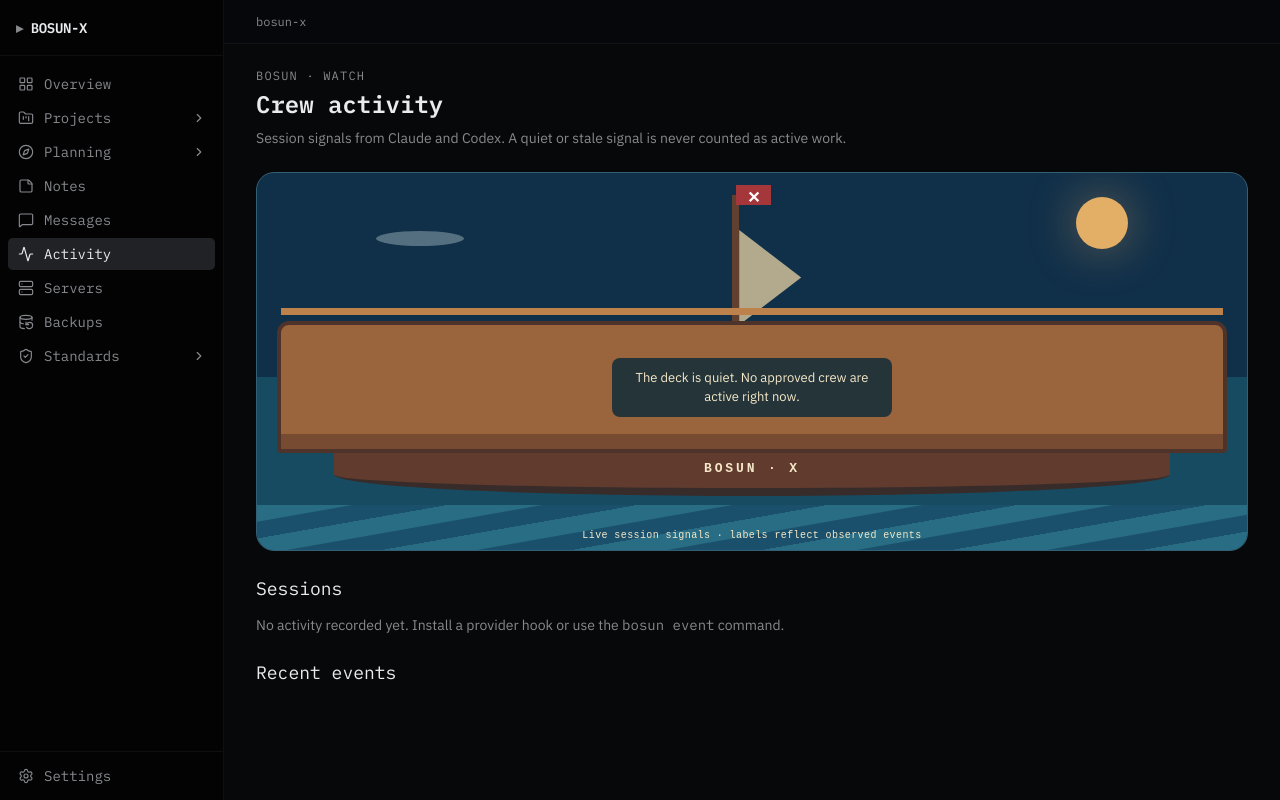
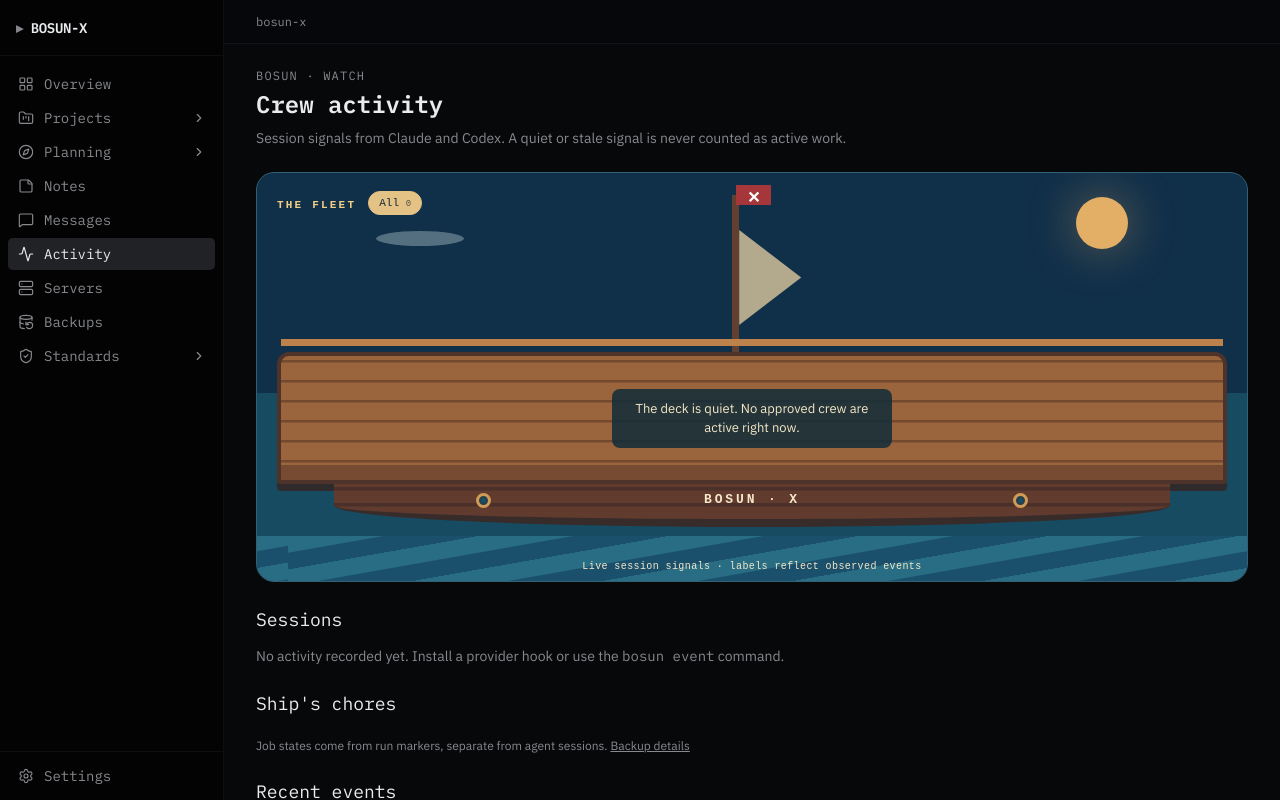
Before and after one commit to x-hakt/bosun-x-dashboard, a Next.js app: page /activity in a window 1280 px wide. Built offline with nearby package versions, Linux system fonts and the light colour scheme.

Commit message:
Add crew fleet filters and job activity to the watch

```diff
--- a/src/app/(app)/activity/page.tsx
+++ b/src/app/(app)/activity/page.tsx
@@ -2,15 +2,27 @@ import Link from "next/link";
 import { readActivity, type PublicCrew } from "@/lib/activity";
 import { ActivityRefresh } from "@/components/activity-refresh";
 import { CrewShip } from "@/components/crew-ship";
+import { getJobStatuses } from "@/lib/data/jobs";
 
 export const runtime = "nodejs";
 export const dynamic = "force-dynamic";
 
 export default async function ActivityPage() {
-  const { crew, events } = await readActivity();
+  const [{ crew, events }, jobInfo] = await Promise.all([readActivity(), getJobStatuses()]);
+  const jobEvents = jobInfo.jobs.flatMap((job) => {
+    const entries: { id: string; at: string; label: string; source: string; context: string }[] = [];
+    if (job.lastRun?.startedAt) entries.push({ id: `${job.name}:start:${job.lastRun.startedAt}`, at: job.lastRun.startedAt, label: "started", source: job.label, context: "scheduled job" });
+    if (job.lastRun?.finishedAt) entries.push({ id: `${job.name}:finish:${job.lastRun.finishedAt}`, at: job.lastRun.finishedAt, label: job.lastRun.ok === false ? "failed" : "finished", source: job.label, context: "scheduled job" });
+    return entries;
+  });
+  const timeline = [
+    ...events.map((event) => ({ id: event.id, at: event.at, label: event.kind.replaceAll("_", " "), source: event.provider, context: event.project || "unmapped" })),
+    ...jobEvents,
+  ].sort((a, b) => b.at.localeCompare(a.at)).slice(0, 60);
   const shipCrew: PublicCrew[] = crew.filter((member) => member.state !== "finished" && member.state !== "unknown").slice(0, 8).map((member, i) => ({
     alias: `${member.provider === "codex" ? "Codex" : member.provider === "claude" ? "Claude" : "Crew"} ${i + 1}`,
     project: member.project || "Unmapped", state: member.state, updated: member.lastSeen,
+    href: member.project ? `/projects/${encodeURIComponent(member.project)}${member.task ? `#${encodeURIComponent(member.task)}` : ""}` : undefined,
   }));
   return <div className="space-y-6">
     <ActivityRefresh />
@@ -25,10 +37,17 @@ export default async function ActivityPage() {
         <div className="text-right text-sm"><span className={member.state === "needs_approval" ? "text-amber-400" : member.state === "stale" ? "text-muted-foreground" : "text-foreground"}>{member.state.replaceAll("_", " ")}</span>
           <p className="text-xs text-muted-foreground mt-1">Last observed <time dateTime={member.lastSeen}>{new Date(member.lastSeen).toLocaleString("en-AU", { timeZone: "Australia/Sydney" })}</time></p></div>
       </article>) : <p className="text-sm text-muted-foreground">No activity recorded yet. Install a provider hook or use the <code>bosun event</code> command.</p>}</div></section>
+    <section><h2 className="font-mono text-lg mb-3">Ship&apos;s chores</h2>
+      <div className="grid gap-2 sm:grid-cols-2 lg:grid-cols-3">{jobInfo.jobs.map((job) => <article key={job.name} className="rounded-lg border border-border bg-card p-3 text-sm">
+        <div className="flex justify-between gap-2"><strong>{job.label}</strong><span className={job.state === "failed" || job.state === "stalled" || job.state === "overdue" ? "text-amber-400" : "text-muted-foreground"}>{job.state}</span></div>
+        <p className="text-xs text-muted-foreground mt-1">{job.lastRun?.finishedAt ? `Last finished ${new Date(job.lastRun.finishedAt).toLocaleString("en-AU", { timeZone: "Australia/Sydney" })}` : "Awaiting first completed run"}</p>
+      </article>)}</div>
+      <p className="text-xs text-muted-foreground mt-2">Job states come from run markers, separate from agent sessions. <Link className="underline" href="/backups">Backup details</Link></p>
+    </section>
     <section><h2 className="font-mono text-lg mb-3">Recent events</h2>
-      <ol className="space-y-1 text-sm">{events.slice(0, 40).map((event) => <li className="flex flex-wrap gap-x-3 border-b border-border/50 py-1" key={event.id}>
-        <time className="font-mono text-muted-foreground" dateTime={event.at}>{new Date(event.at).toLocaleTimeString("en-AU", { timeZone: "Australia/Sydney" })}</time>
-        <span className="capitalize">{event.provider}</span><span>{event.kind.replaceAll("_", " ")}</span><span className="text-muted-foreground">{event.project || "unmapped"}</span>
+      <ol className="space-y-1 text-sm">{timeline.map((event) => <li className="flex flex-wrap gap-x-3 border-b border-border/50 py-1" key={event.id}>
+        <time className="font-mono text-muted-foreground" dateTime={event.at}>{new Date(event.at).toLocaleString("en-AU", { timeZone: "Australia/Sydney" })}</time>
+        <span className="capitalize">{event.source}</span><span>{event.label}</span><span className="text-muted-foreground">{event.context}</span>
       </li>)}</ol></section>
   </div>;
 }
--- a/src/app/globals.css
+++ b/src/app/globals.css
@@ -52,26 +52,44 @@
 
 /* IDEA-20: small original CSS ship. The list remains the accessible source. */
 .crew-scene { position: relative; overflow: hidden; min-height: 340px; border: 1px solid #346075; border-radius: 18px; background: linear-gradient(#102f49 0 54%, #164b61 54% 100%); color: #f6e8c8; padding: 16px 20px 54px; }
+.crew-harbour { position: relative; z-index: 3; display: flex; align-items: center; flex-wrap: wrap; gap: 12px; }
+.crew-harbour-title { font: 700 11px monospace; letter-spacing: .2em; color: #f4cf83; white-space: nowrap; }
+.crew-filters { display: flex; gap: 6px; overflow-x: auto; max-width: 100%; padding: 2px 0 5px; }
+.crew-filters button { flex: none; border: 1px solid #6c8590; border-radius: 999px; background: #0b2538df; padding: 5px 10px; color: #f6e8c8; font: 11px monospace; cursor: pointer; }
+.crew-filters button:hover, .crew-filters button:focus-visible { border-color: #f4cf83; outline-color: #f4cf83; }
+.crew-filters button[aria-pressed="true"] { background: #e4c184; border-color: #e4c184; color: #162a36; }
+.crew-filters small { font-size: 9px; opacity: .75; }
 .crew-sky { position: absolute; inset: 0 0 44%; pointer-events: none; }
 .crew-sun { position: absolute; top: 24px; right: 12%; width: 52px; height: 52px; border-radius: 50%; background: #e3ae65; box-shadow: 0 0 48px #e3ae6570; }
 .crew-cloud { position: absolute; top: 58px; left: 12%; width: 88px; height: 15px; border-radius: 100%; background: #a6bcc0; opacity: .45; }
 .crew-mast { position: absolute; left: 48%; top: 22px; bottom: 95px; width: 7px; background: #62402f; }
 .crew-sail { position: absolute; top: 35px; left: 7px; width: 62px; height: 95px; background: #ddca9e; clip-path: polygon(0 0,100% 50%,0 100%); opacity: .8; }
 .crew-flag { position: absolute; top: -10px; left: 4px; width: 35px; height: 20px; background: #a5373b; color: white; text-align: center; font-weight: bold; }
-.crew-deck { position: relative; z-index: 1; margin-top: 132px; min-height: 125px; padding: 12px; border-radius: 12px 12px 4px 4px; background: #9a643c; border: 4px solid #4d3329; box-shadow: inset 0 -15px #774b31; }
+.crew-deck { position: relative; z-index: 1; margin-top: 132px; min-height: 125px; padding: 12px; border-radius: 12px 12px 4px 4px; background: repeating-linear-gradient(0deg,#9a643c 0 17px,#73492f 18px 20px); border: 4px solid #4d3329; box-shadow: inset 0 -15px #774b31, 0 7px 0 #2f2a2b; }
 .crew-rail { position: absolute; top: -17px; left: 0; right: 0; border-top: 7px solid #bd824c; }
 .crew-stations { display: flex; gap: 10px; flex-wrap: wrap; justify-content: center; align-items: flex-start; min-height: 100px; }
 .crew-station { display: grid; justify-items: center; align-content: start; min-width: 92px; max-width: 145px; padding: 3px 6px; border-radius: 8px; background: #142d39d9; border: 1px solid #d7b887; text-align: center; font-size: 11px; }
-.crew-avatar { display: grid; place-items: center; width: 30px; height: 30px; margin: -15px 0 4px; border-radius: 50% 50% 8px 8px; background: #d7aa76; border: 2px solid #4b3029; color: #302a34; font-weight: bold; font-size: 18px; }
+.crew-station[href]:hover, .crew-station[href]:focus-visible { color: inherit; border-color: #fff3c4; box-shadow: 0 0 0 2px #fff3c466; text-decoration: none; }
+.crew-avatar { position: relative; display: grid; place-items: center; width: 30px; height: 30px; margin: -15px 0 4px; border-radius: 50% 50% 8px 8px; background: #d7aa76; border: 2px solid #4b3029; color: #302a34; font-weight: bold; font-size: 18px; }
+.crew-avatar::before { content: ""; position: absolute; width: 37px; height: 13px; top: -9px; left: -5px; background: #192b35; border-bottom: 3px solid #cf9b56; clip-path: polygon(0 90%,19% 40%,25% 0,75% 0,82% 40%,100% 90%); }
 .crew-needs_approval .crew-avatar { background: #e2ad48; box-shadow: 0 0 13px #ffd46c; }
+.crew-working .crew-avatar { animation: crew-at-work 2.5s ease-in-out infinite; }
+.crew-needs_approval .crew-avatar { animation: crew-signal 1.5s ease-in-out infinite; }
+.crew-waiting_for_tool .crew-avatar { background: #97c1c2; }
 .crew-stale { opacity: .6; }
+.crew-overflow { margin-top: 8px; text-align: center; font: 10px monospace; color: #f6e8c8; }
 .crew-name { font-weight: 700; }
 .crew-project { opacity: .75; }
 .crew-empty { align-self: center; max-width: 280px; text-align: center; background: #142d39df; border-radius: 8px; padding: 10px; font-size: 13px; }
-.crew-hull { position: relative; z-index: 1; margin: 0 6%; height: 43px; border-radius: 0 0 50% 50%; background: #603b2e; border-bottom: 8px solid #382c2b; text-align: center; font: 700 13px/31px monospace; letter-spacing: .22em; }
-.crew-sea { position: absolute; height: 45px; bottom: 0; left: 0; right: 0; background: repeating-linear-gradient(170deg,#286d83 0 16px,#1b506c 17px 33px); }
+.crew-hull { position: relative; z-index: 1; margin: 0 6%; height: 43px; border-radius: 0 0 50% 50%; background: repeating-linear-gradient(0deg,#603b2e 0 12px,#4a3029 13px 16px); border-bottom: 8px solid #382c2b; text-align: center; font: 700 13px/31px monospace; letter-spacing: .22em; }
+.crew-hull::before, .crew-hull::after { content: ""; position: absolute; top: 9px; width: 15px; height: 15px; border: 3px solid #cf9b56; border-radius: 50%; background: #194d63; box-shadow: inset 0 0 0 2px #253f4b; }
+.crew-hull::before { left: 17%; } .crew-hull::after { right: 17%; }
+.crew-sea { position: absolute; height: 45px; bottom: 0; left: 0; right: 0; background: repeating-linear-gradient(170deg,#286d83 0 16px,#1b506c 17px 33px); animation: crew-waves 16s linear infinite; }
 .crew-caption { position: absolute; z-index: 2; bottom: 9px; left: 18px; right: 18px; text-align: center; font: 10px monospace; letter-spacing: .04em; }
 @media (max-width: 620px) { .crew-scene { min-height: 430px; } .crew-deck { margin-top: 115px; } .crew-station { min-width: 82px; } }
+@keyframes crew-at-work { 50% { transform: translateY(-3px); } }
+@keyframes crew-signal { 50% { box-shadow: 0 0 20px 6px #ffd46c; } }
+@keyframes crew-waves { to { background-position: 100px 0; } }
 @media (prefers-reduced-motion: reduce) { .crew-scene *, .crew-scene *::before, .crew-scene *::after { animation: none !important; transition: none !important; } }
 
 :root {
--- a/src/components/crew-ship.tsx
+++ b/src/components/crew-ship.tsx
@@ -1,3 +1,6 @@
+"use client";
+
+import { useState } from "react";
 import type { PublicCrew } from "@/lib/activity";
 
 const labels: Record<PublicCrew["state"], string> = {
@@ -5,29 +8,46 @@ const labels: Record<PublicCrew["state"], string> = {
   ready_for_prompt: "Ready", finished: "Finished", stale: "Signal stale", unknown: "Unknown",
 };
 
-export function CrewShip({ crew, publicView = false }: { crew: PublicCrew[]; publicView?: boolean }) {
+type DisplayCrew = PublicCrew & { href?: string };
+
+export function CrewShip({ crew, publicView = false }: { crew: DisplayCrew[]; publicView?: boolean }) {
+  const [selection, setSelection] = useState("all");
+  const projects = [...new Set(crew.map((member) => member.project))].sort();
+  const selected = projects.includes(selection) ? selection : "all";
+  const visible = selected === "all" ? crew : crew.filter((member) => member.project === selected);
   return (
     <section className="crew-scene" aria-label="Bosun crew activity">
+      <div className="crew-harbour">
+        <span className="crew-harbour-title">THE FLEET</span>
+        <div className="crew-filters" aria-label="Choose a project ship">
+          <button type="button" aria-pressed={selected === "all"} onClick={() => setSelection("all")}>All <small>{crew.length}</small></button>
+          {projects.map((project) => <button type="button" key={project} aria-pressed={selected === project} onClick={() => setSelection(project)}>{project} <small>{crew.filter((member) => member.project === project).length}</small></button>)}
+        </div>
+      </div>
       <div className="crew-sky" aria-hidden="true"><span className="crew-sun" /><span className="crew-cloud" /></div>
       <div className="crew-mast" aria-hidden="true"><span className="crew-sail" /><span className="crew-flag">✕</span></div>
       <div className="crew-deck">
         <div className="crew-rail" aria-hidden="true" />
         <div className="crew-stations">
-          {crew.length ? crew.slice(0, 8).map((member, index) => (
-            <div className={`crew-station crew-${member.state}`} key={`${member.alias}-${index}`}>
+          {visible.length ? visible.slice(0, 8).map((member, index) => {
+            const contents = <>
               <span className="crew-avatar" aria-hidden="true">{member.state === "needs_approval" ? "!" : index % 2 ? "✦" : "✧"}</span>
               <span className="crew-name">{member.alias}</span>
               <span className="crew-state">{labels[member.state]}</span>
               <span className="crew-project">{member.project}</span>
-            </div>
-          )) : <p className="crew-empty">The deck is quiet. No approved crew are active right now.</p>}
+            </>;
+            return member.href
+              ? <a className={`crew-station crew-${member.state}`} href={member.href} key={`${member.alias}-${index}`} aria-label={`${member.alias}, ${labels[member.state]}, open ${member.project}`}>{contents}</a>
+              : <div className={`crew-station crew-${member.state}`} key={`${member.alias}-${index}`}>{contents}</div>;
+          }) : <p className="crew-empty">The deck is quiet. No approved crew are active right now.</p>}
         </div>
+        {visible.length > 8 && <p className="crew-overflow">+{visible.length - 8} more crew in the roster below</p>}
       </div>
       <div className="crew-hull" aria-hidden="true"><span>BOSUN · X</span></div>
       <div className="crew-sea" aria-hidden="true" />
       <p className="crew-caption">{publicView ? "Public summary · updates every 10 seconds · details stay private" : "Live session signals · labels reflect observed events"}</p>
       <div className="sr-only" role="status">
-        {crew.length ? crew.map((member) => `${member.alias} on ${member.project}: ${labels[member.state]}`).join(". ") : "No approved crew are active right now."}
+        {visible.length ? visible.map((member) => `${member.alias} on ${member.project}: ${labels[member.state]}`).join(". ") : "No approved crew are active right now."}
       </div>
     </section>
   );
--- a/src/lib/activity.ts
+++ b/src/lib/activity.ts
@@ -3,12 +3,12 @@ import path from "node:path";
 import { DATA_DIR } from "@/lib/data/paths";
 
 export type CrewState = "working" | "waiting_for_tool" | "needs_approval" | "ready_for_prompt" | "finished" | "stale" | "unknown";
-type Kind = "session_start" | "turn_start" | "tool_start" | "tool_end" | "approval_request" | "turn_stop" | "session_end" | "interrupt" | "subagent_start" | "subagent_stop" | "heartbeat";
+type Kind = "session_start" | "turn_start" | "tool_start" | "tool_end" | "approval_request" | "assignment" | "turn_stop" | "session_end" | "interrupt" | "subagent_start" | "subagent_stop" | "heartbeat";
 type Event = { v: 1; id: string; provider: string; session: string; parent: string | null; turn: string | null; host: string | null; kind: Kind; project: string | null; task: string | null; at: string; received: string };
 export type CrewMember = { key: string; provider: string; project: string | null; task: string | null; parent: string | null; host: string | null; state: CrewState; lastSeen: string; since: string; events: number };
 
 const directory = () => path.resolve(/* turbopackIgnore: true */ process.env.BOSUN_ACTIVITY_DIR || path.join(DATA_DIR, ".activity"));
-const knownKinds = new Set<Kind>(["session_start", "turn_start", "tool_start", "tool_end", "approval_request", "turn_stop", "session_end", "interrupt", "subagent_start", "subagent_stop", "heartbeat"]);
+const knownKinds = new Set<Kind>(["session_start", "turn_start", "tool_start", "tool_end", "approval_request", "assignment", "turn_stop", "session_end", "interrupt", "subagent_start", "subagent_stop", "heartbeat"]);
 
 export function projectActivity(events: Event[], now = Date.now()): CrewMember[] {
   const unique = new Map<string, Event>();
@@ -32,6 +32,7 @@ export function projectActivity(events: Event[], now = Date.now()): CrewMember[]
       case "turn_stop": case "interrupt": next = "ready_for_prompt"; break;
       case "session_end": case "subagent_stop": next = "finished"; break;
       case "heartbeat": break;
+      case "assignment": break;
     }
     if (next !== member.state) member.since = event.at;
     member.state = next;
```
Also changed, not shown: 1 other file (tests, documents, lock files or other folders).
